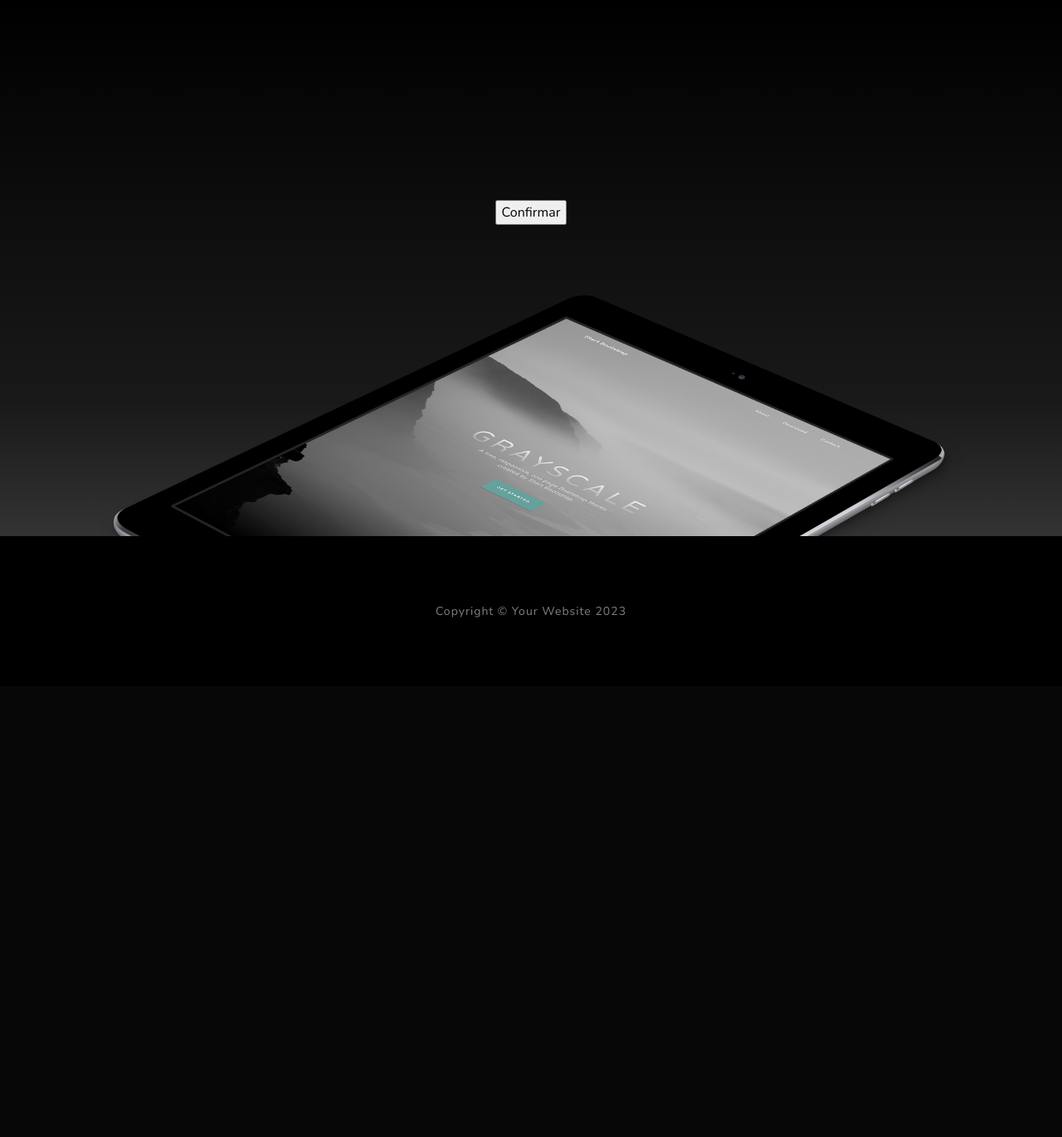
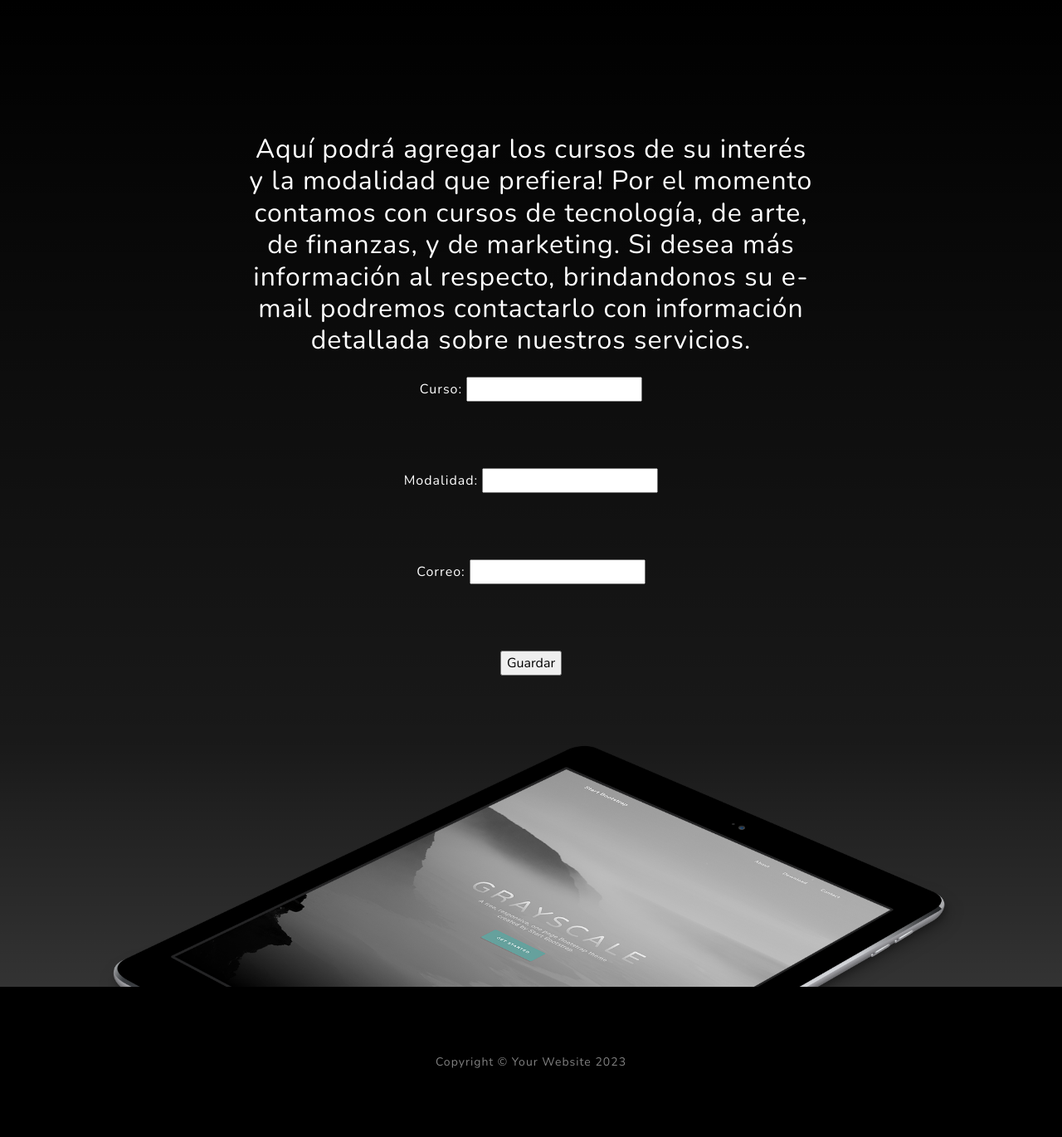
Before and after one commit to Germanlandart/ProyectoFinalPythonGermanLandart, a Django app: page /AppCoder/cursos/ in a window 1280 px wide. Shown: the part 799-2169 px from the top of the page at 83% size. Before the commit the page ends 1543 px from the top, so only its background shows below. Run offline with Django 4.2, Linux system fonts and the light colour scheme; some libraries are stand-ins or nearby versions.

Commit message:
LastCommit

```diff
--- a/AppCoder/forms.py
+++ b/AppCoder/forms.py
@@ -12,3 +12,9 @@ class ServicioFormulario(forms.Form):
     nombre_servicio = forms.CharField(max_length=60)
     forma_de_pago = forms.CharField(max_length=60)
     correo = forms.EmailField()
+
+class CarreraFormulario(forms.Form):
+
+    nombre_carrera = forms.CharField(max_length=60)
+    nombre_interesado = forms.CharField(max_length=60)
+    correo = forms.EmailField()
--- a/AppCoder/templates/AppCoder/cursos.html
+++ b/AppCoder/templates/AppCoder/cursos.html
@@ -16,7 +16,8 @@ CURSOS
 {% endblock %}
 
 {% block descripcion %}
-
+ Aquí podrá agregar los cursos de su interés y la modalidad que prefiera! Por el momento contamos con cursos de tecnología, de arte, de finanzas, y de marketing.
+ Si desea más información al respecto, brindandonos su e-mail podremos contactarlo con información detallada sobre nuestros servicios.
 
 
 {% endblock %}
@@ -24,20 +25,18 @@ CURSOS
 {% block form %}
 
 
-<form action="" method="POST"> {% csrf_token %}
-
-    <table>
+<form action="/AppCoder/cursoFormulario/" method="POST"> {% csrf_token %}
 
 
 
-    {{form1.as_table}}
+        <p>Curso: <input type="text" name="curso" > </p>
+        <p>Modalidad: <input type="text" name="modalidad" > </p>
+        <p>Correo: <input type="text" name="correo"></p>
+        <input type="submit" value="Guardar">
 
 
 
 
-    </table>
-
-    <input type="submit" value="Confirmar">
 
 
 
@@ -45,5 +44,4 @@ CURSOS
 
 
 
-
 {% endblock %}
--- a/AppCoder/templates/AppCoder/padre.html
+++ b/AppCoder/templates/AppCoder/padre.html
@@ -71,7 +71,7 @@
                             {% endblock %}
 
                         </h2>
-                        <p class="text-white-50">
+                        <font color="white"font>
                         {% block form %}{% endblock %}
 
 
--- a/AppCoder/urls.py
+++ b/AppCoder/urls.py
@@ -9,5 +9,7 @@ urlpatterns = [
     path("cursoFormulario/", cursoFormulario, name="FormularioCurso"),
     path("buscarCurso/", busquedaCurso, name="BuscarCurso"),
     path("resultados/", resultados, name="ResultadosBusqueda"),
+    path("servicioFormulario/", servicioFormulario, name="FormularioServicio"),
+    path("carreraFormulario/", carrerasFormulario, name="FormularioCarrera"),
 
 ]
--- a/AppCoder/views.py
+++ b/AppCoder/views.py
@@ -1,7 +1,7 @@
 from django.shortcuts import render
 from django.http import HttpResponse
-from AppCoder.forms import CursoFormulario
 from AppCoder.models import *
+from .forms import CursoFormulario, ServicioFormulario, CarreraFormulario
 
 
 def inicio(request):
@@ -34,7 +34,7 @@ def cursoFormulario(request):
 
             curso.save()
 
-            return render(request, "AppCoder/inicio.html")
+            return render(request, "AppCoder/cursos.html")
 
     else:
 
@@ -69,4 +69,47 @@ def resultados(request):
 
 def servicioFormulario(request):
 
-    pass
+    if request.method == "POST":
+
+        formulario2 = ServicioFormulario(request.POST)
+
+        if formulario2.is_valid():
+
+            info = formulario2.cleaned_data
+
+            servicio = Servicio(nombre_servicio=info["nombre_servicio"], forma_de_pago=info["forma_de_pago"], correo=info["correo"])
+
+            servicio.save()
+
+            return render(request, "AppCoder/servicios.html")
+
+    else:
+
+        formulario2 = CursoFormulario()
+
+
+    return render(request, "AppCoder/cursoFormulario.html", {"form2":formulario2})
+
+
+def carrerasFormulario(request):
+
+    if request.method == "POST":
+
+        formulario3 = CarreraFormulario(request.POST)
+
+        if formulario3.is_valid():
+
+            info = formulario3.cleaned_data
+
+            carrera = Servicio(nombre_carrera=info["nombre_carrera"], nombre_interesado=info["nombre_interesado"], correo=info["correo"])
+
+            carrera.save()
+
+            return render(request, "AppCoder/carreras.html")
+
+    else:
+
+        formulario3 = CarreraFormulario()
+
+
+    return render(request, "AppCoder/carreraFormulario.html", {"form3":formulario3})
```
Also changed, not shown: AppCoder/templates/AppCoder/carreras.html (+29 -0 lines), AppCoder/templates/AppCoder/cursoFormulario.html (deleted, +0 -49 lines), AppCoder/templates/AppCoder/servicios.html (+31 -0 lines), AppCoder/templates/AppCoder/servicioFormulario.html (deleted), db.sqlite3.
